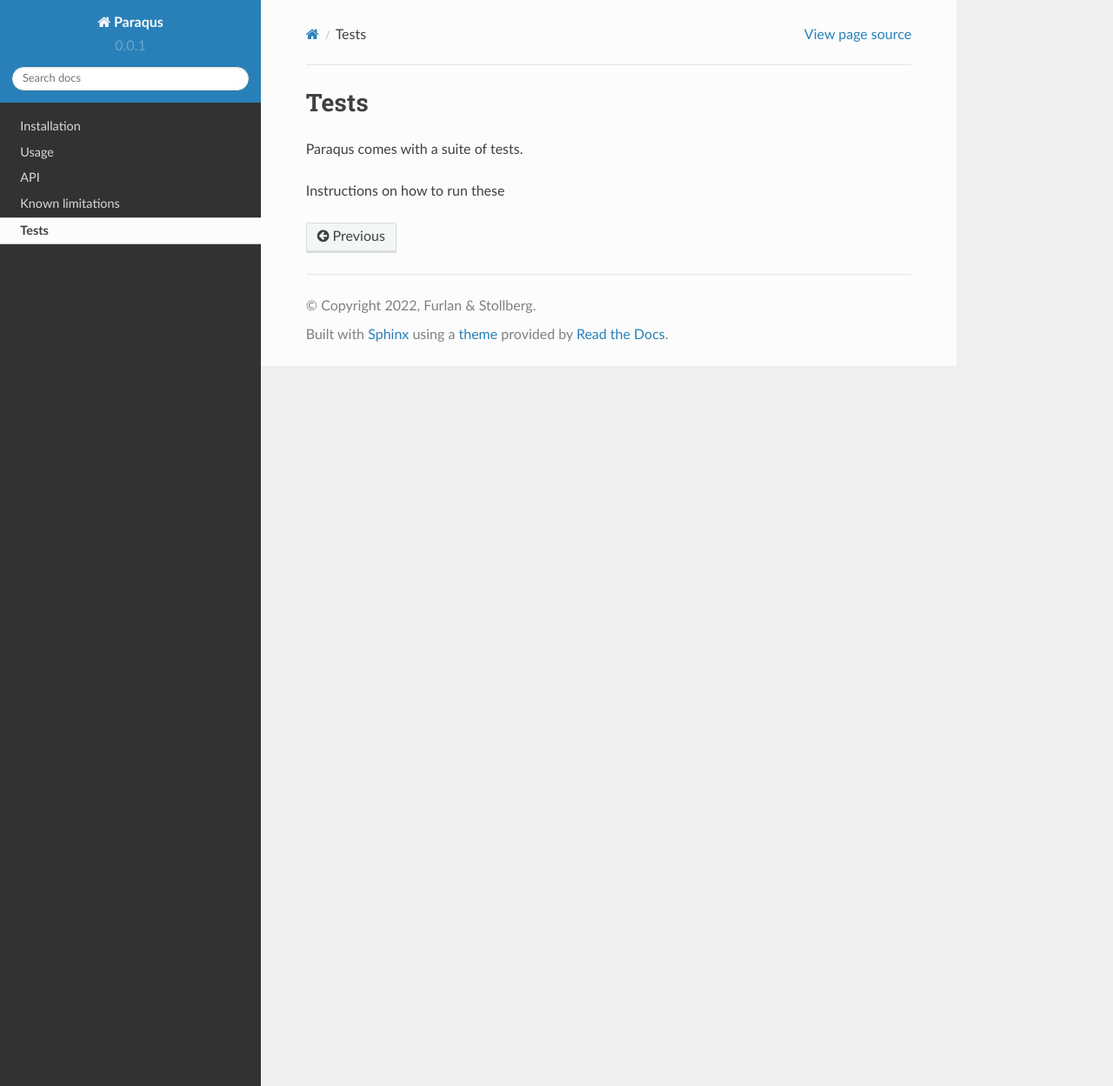
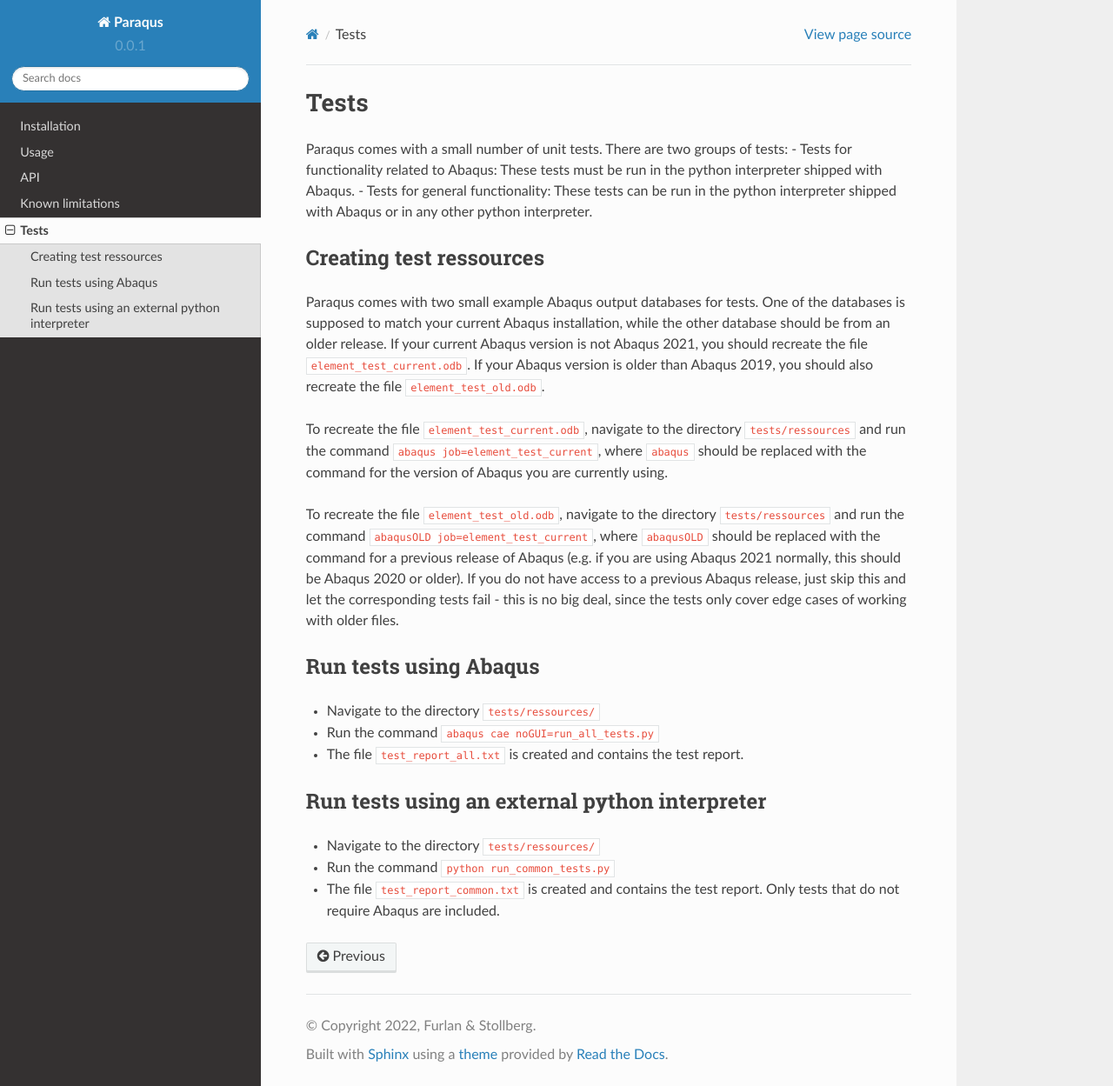
Before and after one commit to tmfrln/paraqus, a Sphinx documentation site: the page built from doc/source/tests.rst, in a window 1280 px wide and 1249 px high. Shown: the whole window at 87% size. Built offline with Sphinx 7.4.7 and the Read the Docs theme 2.0.0, drawn with Linux system fonts in a browser that asks for light colours.

Commit message:
Update for tests docs

```diff
--- a/doc/source/tests.rst
+++ b/doc/source/tests.rst
@@ -1,6 +1,31 @@
 Tests
 =====
 
-Paraqus comes with a suite of tests.
+Paraqus comes with a small number of unit tests. There are two groups of tests:
+- Tests for functionality related to Abaqus: These tests must be run in the python interpreter shipped with Abaqus.
+- Tests for general functionality: These tests can be run in the python interpreter shipped with Abaqus or in any other python interpreter.
 
-Instructions on how to run these
+Creating test ressources
+------------------------
+
+Paraqus comes with two small example Abaqus output databases for tests. One of the databases is supposed to match your current Abaqus installation, while the other database should be from an older release. If your current Abaqus version is not Abaqus 2021, you should recreate the file ``element_test_current.odb``. If your Abaqus version is older than Abaqus 2019, you should also recreate the file ``element_test_old.odb``.
+
+To recreate the file ``element_test_current.odb``, navigate to the directory ``tests/ressources`` and run the command ``abaqus job=element_test_current``, where ``abaqus`` should be replaced with the command for the version of Abaqus you are currently using.
+
+To recreate the file ``element_test_old.odb``, navigate to the directory ``tests/ressources`` and run the command ``abaqusOLD job=element_test_current``, where ``abaqusOLD`` should be replaced with the command for a previous release of Abaqus (e.g. if you are using Abaqus 2021 normally, this should be Abaqus 2020 or older). If you do not have access to a previous Abaqus release, just skip this and let the corresponding tests fail - this is no big deal, since the tests only cover edge cases of working with older files.
+
+
+Run tests using Abaqus
+----------------------
+
+- Navigate to the directory ``tests/ressources/``
+- Run the command ``abaqus cae noGUI=run_all_tests.py``
+- The file ``test_report_all.txt`` is created and contains the test report.
+
+
+Run tests using an external python interpreter
+----------------------------------------------
+
+- Navigate to the directory ``tests/ressources/``
+- Run the command ``python run_common_tests.py``
+- The file ``test_report_common.txt`` is created and contains the test report. Only tests that do not require Abaqus are included.
```
